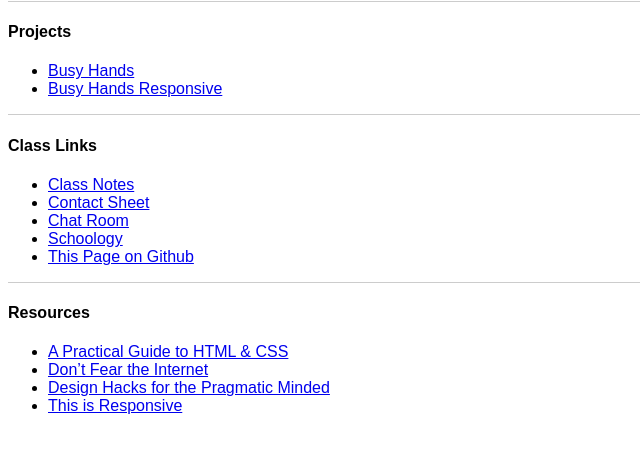
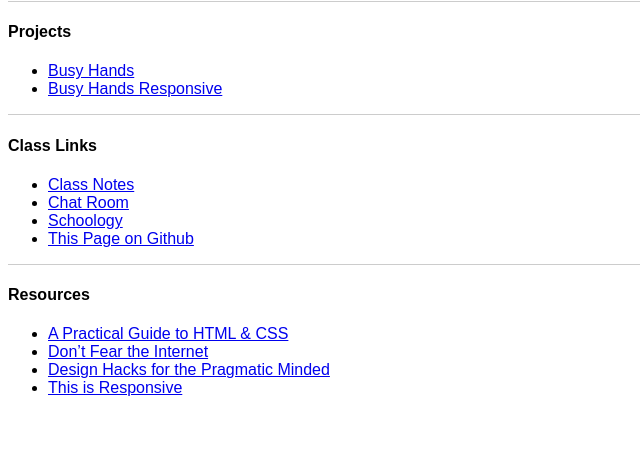
Before and after one commit to nevanscott/fewd13, a plain HTML site: page index.html in a window 1280 px wide. Shown: the part 79-532 px from the top of the page, without its empty margins (0-640 px from the left). Drawn offline with Linux system fonts and the light colour scheme.

Commit message:
remove contact sheet link

```diff
--- a/index.html
+++ b/index.html
@@ -17,7 +17,6 @@
 		<h4>Class Links</h4>
 		<ul>
 			<li><a href="https://docs.google.com/document/d/1MNdsme67VbEDXJ_ZNoraL02o1Np63QWpvv0bA4d7mqw/">Class Notes</a></li>
-			<li><a href="https://docs.google.com/spreadsheet/ccc?key=0Ag5TB98baDgDdFJ1RVVabkdMQjdobHcxOFp4WVNOLUE">Contact Sheet</a></li>
 			<li><a href="http://tlk.io/fewd13">Chat Room</a></li>
 			<li><a href="https://www.schoology.com/course/37573997/updates">Schoology</a></li>
 			<li><a href="https://github.com/nevanscott/fewd13">This Page on Github</a></li>
```
